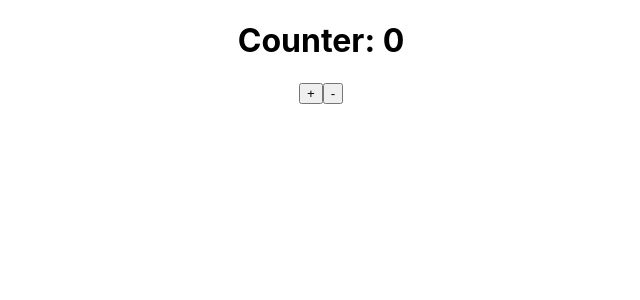
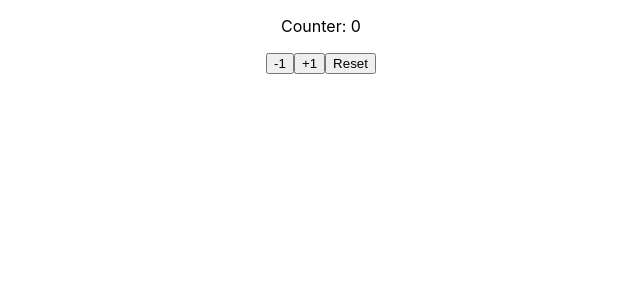
Before and after one commit to przemek-ycd/react-counter, a React (Create React App) app: page / in a window 1280 px wide. Shown: the top 300 px of the page, without its empty margins (319-959 px from the left). Built offline with nearby package versions, Linux system fonts and the light colour scheme.

Commit message:
task implementation

```diff
--- a/src/Counter.js
+++ b/src/Counter.js
@@ -1,9 +1,31 @@
+import React, {useState} from 'react';
+
 export const Counter = () => {
+
+  const [counter, setCounter] = useState(0);
+
+  const handleOperation = (operation) => {
+    switch (operation) {
+      case "increment":
+        setCounter(counter + 1);
+        break;
+      case "decrement":
+        counter === 0 ? setCounter(0) : setCounter(counter - 1)
+        break;
+      case "reset":
+        setCounter(0);
+        break;
+      default:
+        break
+    }
+  };
+
   return (
     <div>
-      <h1>Counter: 0</h1>
-      <button>+</button>
-      <button>-</button>
+      <p>Counter: {counter}</p>
+      <button onClick={() => handleOperation("decrement")}>-1</button>
+      <button onClick={() => handleOperation("increment")}>+1</button>
+      <button onClick={() => handleOperation("reset")}>Reset</button>
     </div>
-  );
-};
+  )
+}
```
